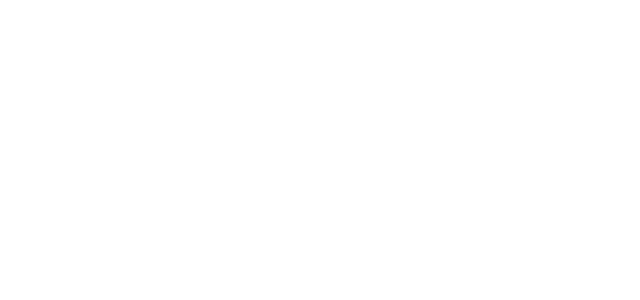
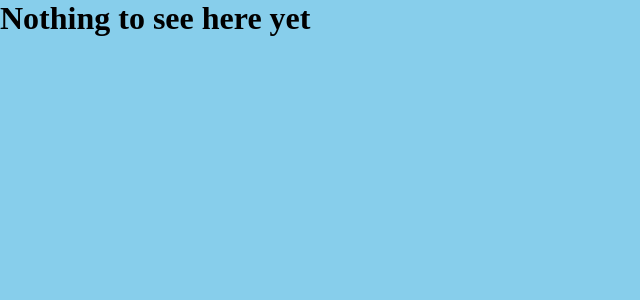
Before and after one commit to hanhummmmmm/threejs-angular, an Angular app: page / in a window 1280 px wide. Shown: the top 300 px of the page, without its empty margins (0-640 px from the left). Built offline with nearby package versions, Linux system fonts and the light colour scheme.

Commit message:
barebones

```diff
--- a/package.json
+++ b/package.json
@@ -20,6 +20,7 @@
     "@angular/platform-browser-dynamic": "~11.2.4",
     "@angular/router": "~11.2.4",
     "rxjs": "~6.6.0",
+    "three": "^0.129.0",
     "tslib": "^2.0.0",
     "zone.js": "~0.11.3"
   },
@@ -29,6 +30,7 @@
     "@angular/compiler-cli": "~11.2.4",
     "@types/jasmine": "~3.6.0",
     "@types/node": "^12.11.1",
+    "@types/three": "^0.129.1",
     "codelyzer": "^6.0.0",
     "jasmine-core": "~3.6.0",
     "jasmine-spec-reporter": "~5.0.0",
--- a/src/app/app.component.html
+++ b/src/app/app.component.html
@@ -1,3 +1,5 @@
-
-
+<h1>Nothing to see here yet</h1>
+<div id="scene-container">
+  <canvas id="scene"></canvas>
+</div>
 <router-outlet></router-outlet>
--- a/src/app/app.component.scss
+++ b/src/app/app.component.scss
@@ -0,0 +1,42 @@
+::ng-deep * {
+
+  margin: 0;
+  padding: 0;
+}
+
+
+body {
+  /* remove margins and scroll bars */
+  margin: 0;
+  overflow: hidden;
+
+  /* style text */
+  text-align: center;
+  font-size: 12px;
+  font-family: Sans-Serif;
+
+  /* color text */
+  color: #444;
+}
+
+h1 {
+  /* position the heading */
+  position: absolute;
+  width: 100%;
+
+  /* make sure that the heading is drawn on top */
+  z-index: 1;
+}
+
+#scene-container {
+  /* tell our scene container to take up the full page */
+  position: absolute;
+  width: 100%;
+  height: 100%;
+
+  /*
+    Set the container's background color to the same as the scene's
+    background to prevent flashing on load
+  */
+  background-color: skyblue;
+}
```
Also changed, not shown: src/app/app.component.ts (+9 -0 lines), 2 other files (tests, documents, lock files or other folders).
